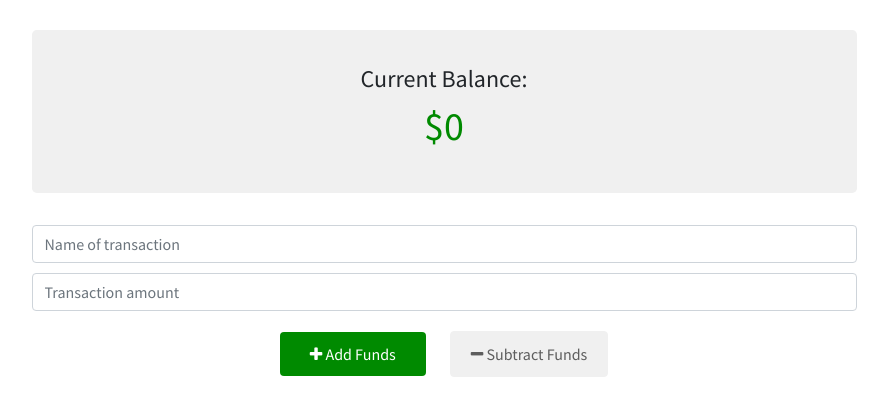
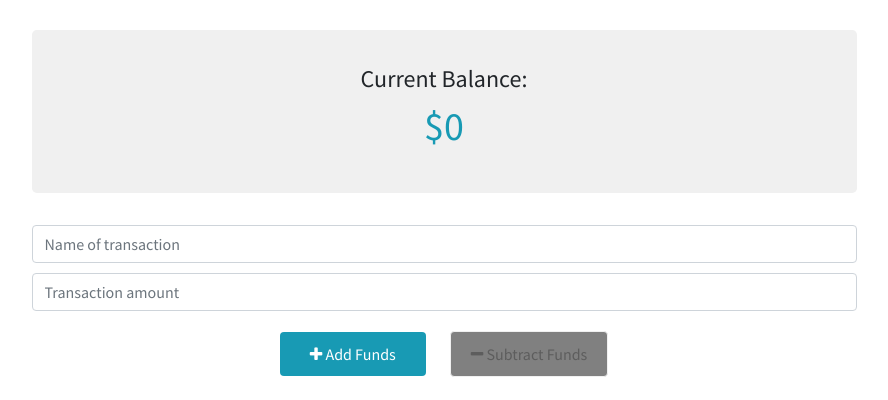
Before and after one commit to KJ-Labs/Budget_Tracker, a website: page public/index.html in a window 1280 px wide. Shown: the top 400 px of the page, without its empty margins (196-1084 px from the left). Drawn offline with nearby package versions, Linux system fonts and the light colour scheme; no server answers.

Commit message:
styling changes

```diff
--- a/public/styles.css
+++ b/public/styles.css
@@ -10,7 +10,7 @@ body {
 }
 
 h1 {
-  color: #008a00;
+  color: #189AB4;
 }
 
 button, input {
@@ -81,7 +81,7 @@ tr:nth-child(even) {
 }
 
 .btn-primary {
-  background-color:#008a00;
+  background-color:#189AB4;
   padding-left: 30px;
   padding-right: 30px;
   border:none;
@@ -91,12 +91,12 @@ tr:nth-child(even) {
 .btn-primary:hover {
   color:  #5D5D5D;
   background-color: #F0F0F0;
-  border-color: #008a00;
+  border-color:#189AB4;
   cursor: pointer;
 }
 
 .btn-secondary {
-  background-color:#F0F0F0;
+  background-color:grey;
   border-color: #F0F0F0;
   color: #5D5D5D;
 }
```
